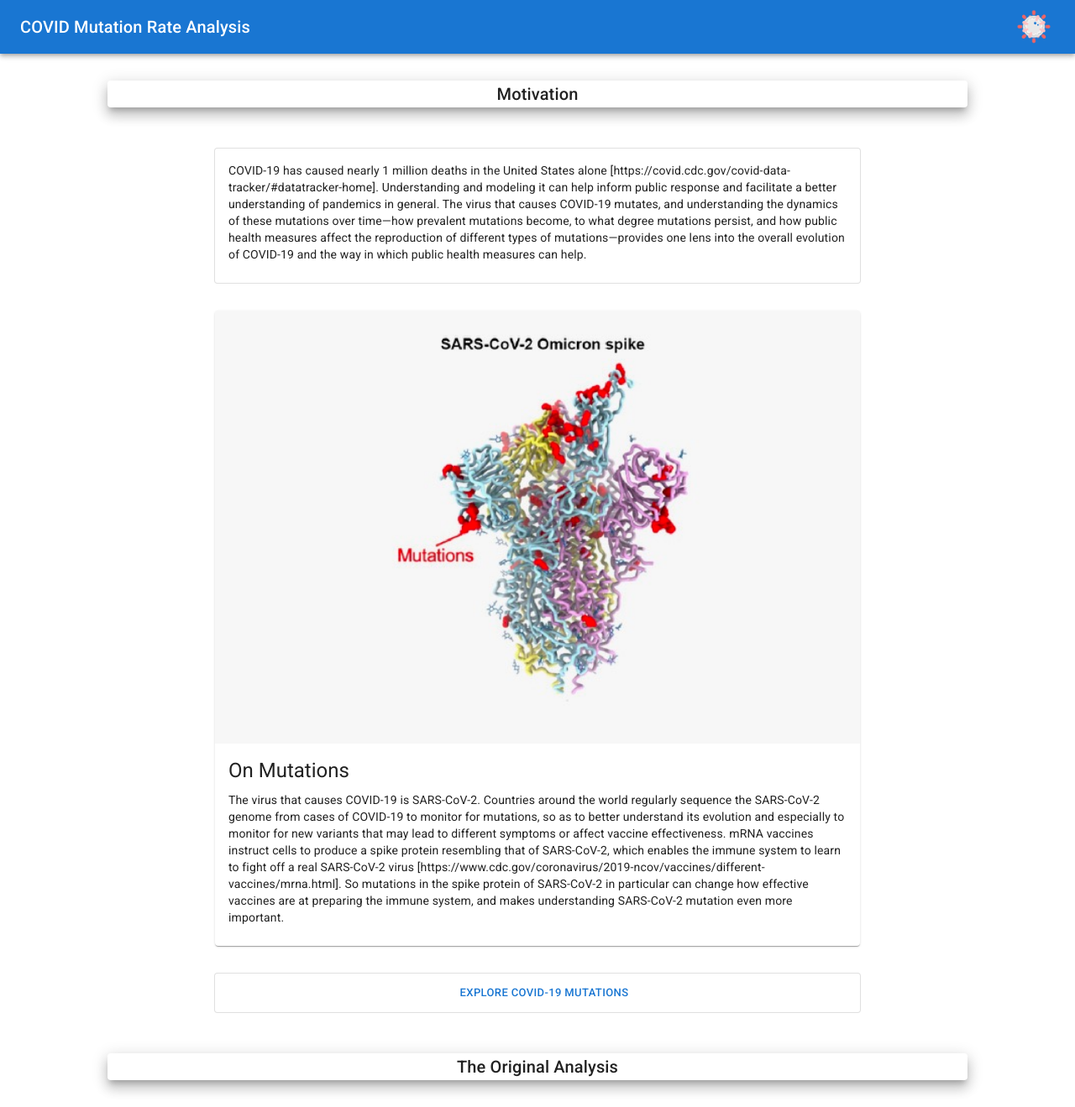
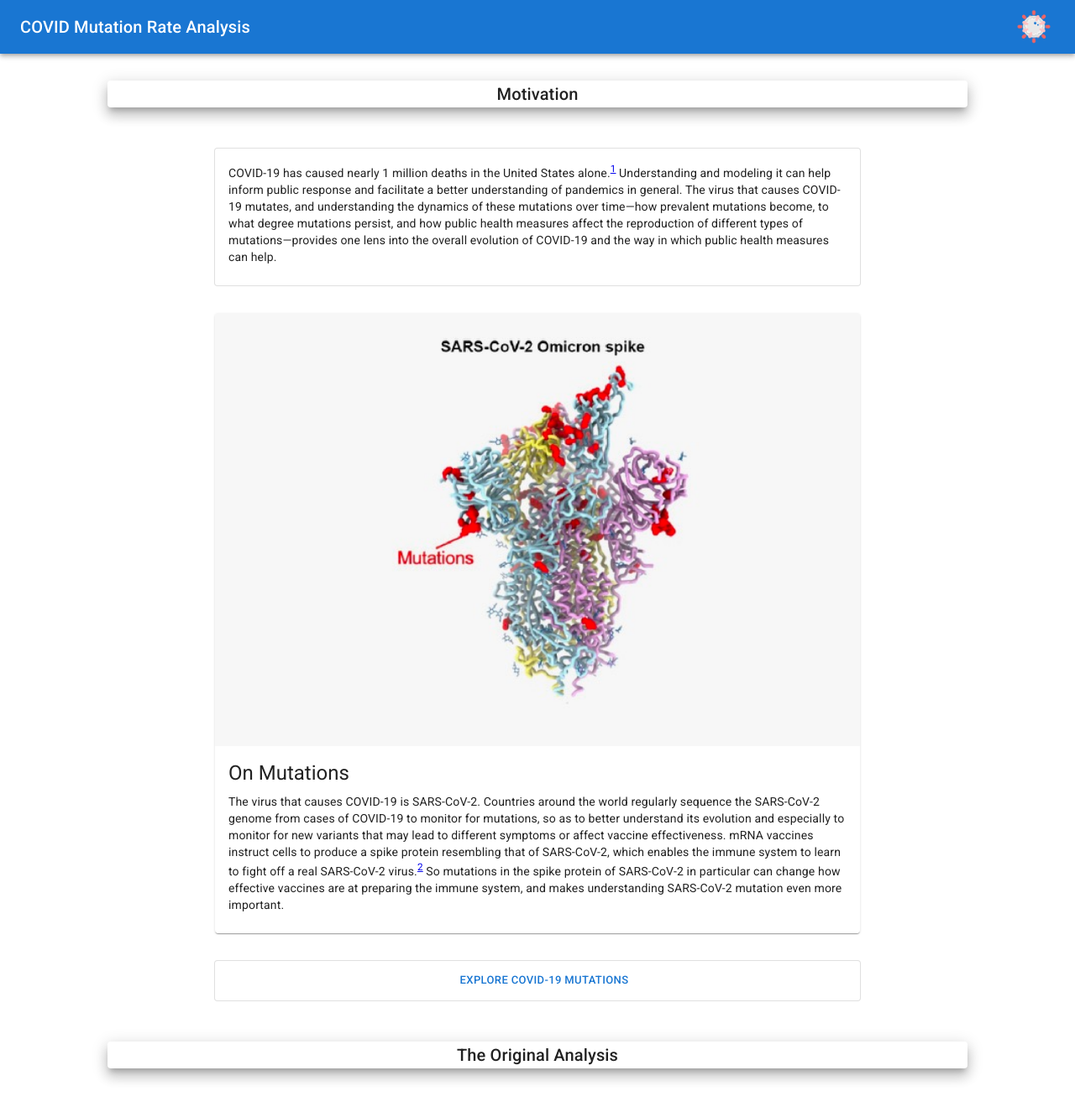
Before and after one commit to Zach332/COVIDMutationRateSite, a JavaScript app: page / in a window 1280 px wide. Shown: the top 1319 px of the page at 84% size. Built offline with nearby package versions, Linux system fonts and the light colour scheme; the HTML template or start-up script is replaced by a standard one.

Commit message:
Add source links

```diff
--- a/src/App.js
+++ b/src/App.js
@@ -39,7 +39,7 @@ function App() {
         <Card variant="outlined" sx={{m: 2, width: '60%'}}>
             <CardContent>
                 <Typography variant="body2">
-                COVID-19 has caused nearly 1 million deaths in the United States alone [https://covid.cdc.gov/covid-data-tracker/#datatracker-home]. Understanding and modeling it can help inform public response and facilitate a better understanding of pandemics in general. The virus that causes COVID-19 mutates, and understanding the dynamics of these mutations over time—how prevalent mutations become, to what degree mutations persist, and how public health measures affect the reproduction of different types of mutations—provides one lens into the overall evolution of COVID-19 and the way in which public health measures can help.
+                COVID-19 has caused nearly 1 million deaths in the United States alone.<sup><a href="https://covid.cdc.gov/covid-data-tracker/#datatracker-home" target="_blank">1</a></sup> Understanding and modeling it can help inform public response and facilitate a better understanding of pandemics in general. The virus that causes COVID-19 mutates, and understanding the dynamics of these mutations over time—how prevalent mutations become, to what degree mutations persist, and how public health measures affect the reproduction of different types of mutations—provides one lens into the overall evolution of COVID-19 and the way in which public health measures can help.
                 </Typography>
             </CardContent>
         </Card>
@@ -55,7 +55,7 @@ function App() {
                     On Mutations
                 </Typography>
                 <Typography variant="body2">
-                The virus that causes COVID-19 is SARS-CoV-2. Countries around the world regularly sequence the SARS-CoV-2 genome from cases of COVID-19 to monitor for mutations, so as to better understand its evolution and especially to monitor for new variants that may lead to different symptoms or affect vaccine effectiveness. mRNA vaccines instruct cells to produce a spike protein resembling that of SARS-CoV-2, which enables the immune system to learn to fight off a real SARS-CoV-2 virus [https://www.cdc.gov/coronavirus/2019-ncov/vaccines/different-vaccines/mrna.html]. So mutations in the spike protein of SARS-CoV-2 in particular can change how effective vaccines are at preparing the immune system, and makes understanding SARS-CoV-2 mutation even more important.
+                The virus that causes COVID-19 is SARS-CoV-2. Countries around the world regularly sequence the SARS-CoV-2 genome from cases of COVID-19 to monitor for mutations, so as to better understand its evolution and especially to monitor for new variants that may lead to different symptoms or affect vaccine effectiveness. mRNA vaccines instruct cells to produce a spike protein resembling that of SARS-CoV-2, which enables the immune system to learn to fight off a real SARS-CoV-2 virus.<sup><a href="https://www.cdc.gov/coronavirus/2019-ncov/vaccines/different-vaccines/mrna.html" target="_blank">2</a></sup> So mutations in the spike protein of SARS-CoV-2 in particular can change how effective vaccines are at preparing the immune system, and makes understanding SARS-CoV-2 mutation even more important.
                 </Typography>
             </CardContent>
         </Card>
```
